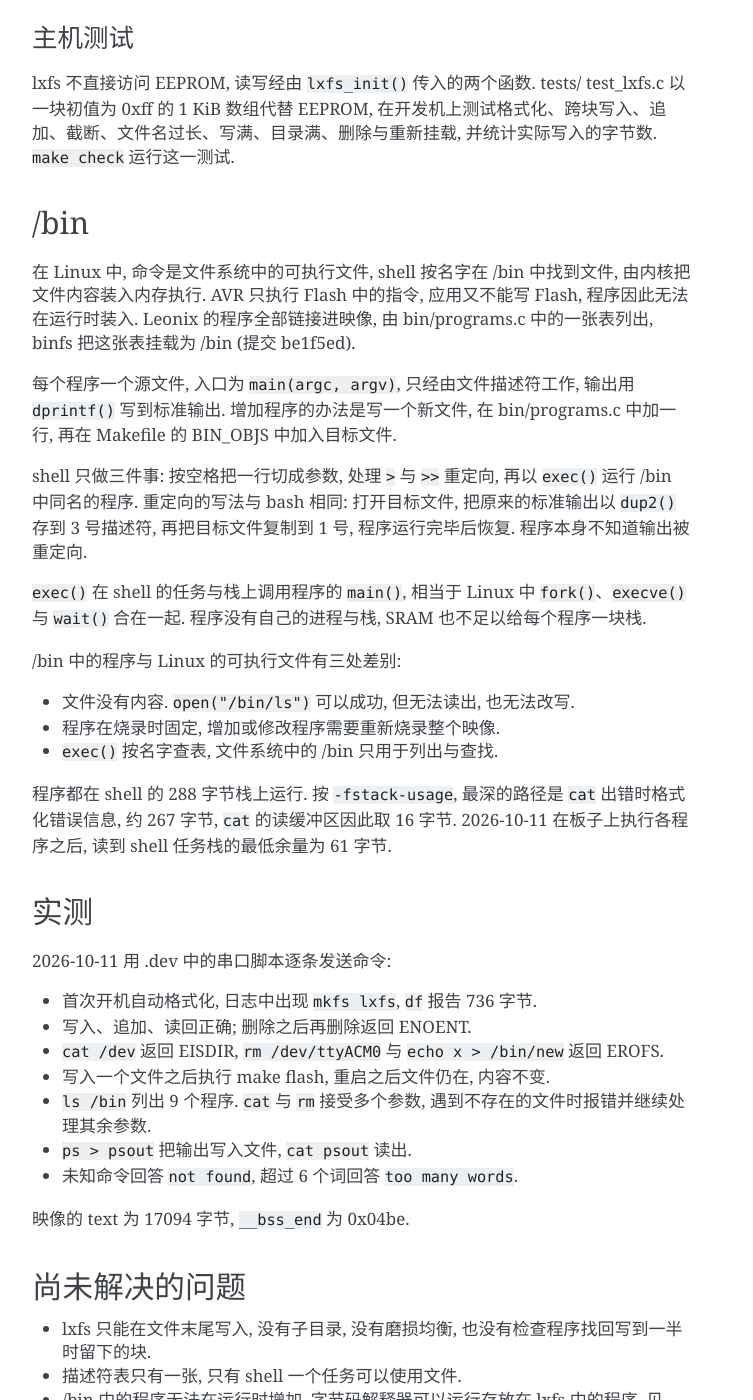
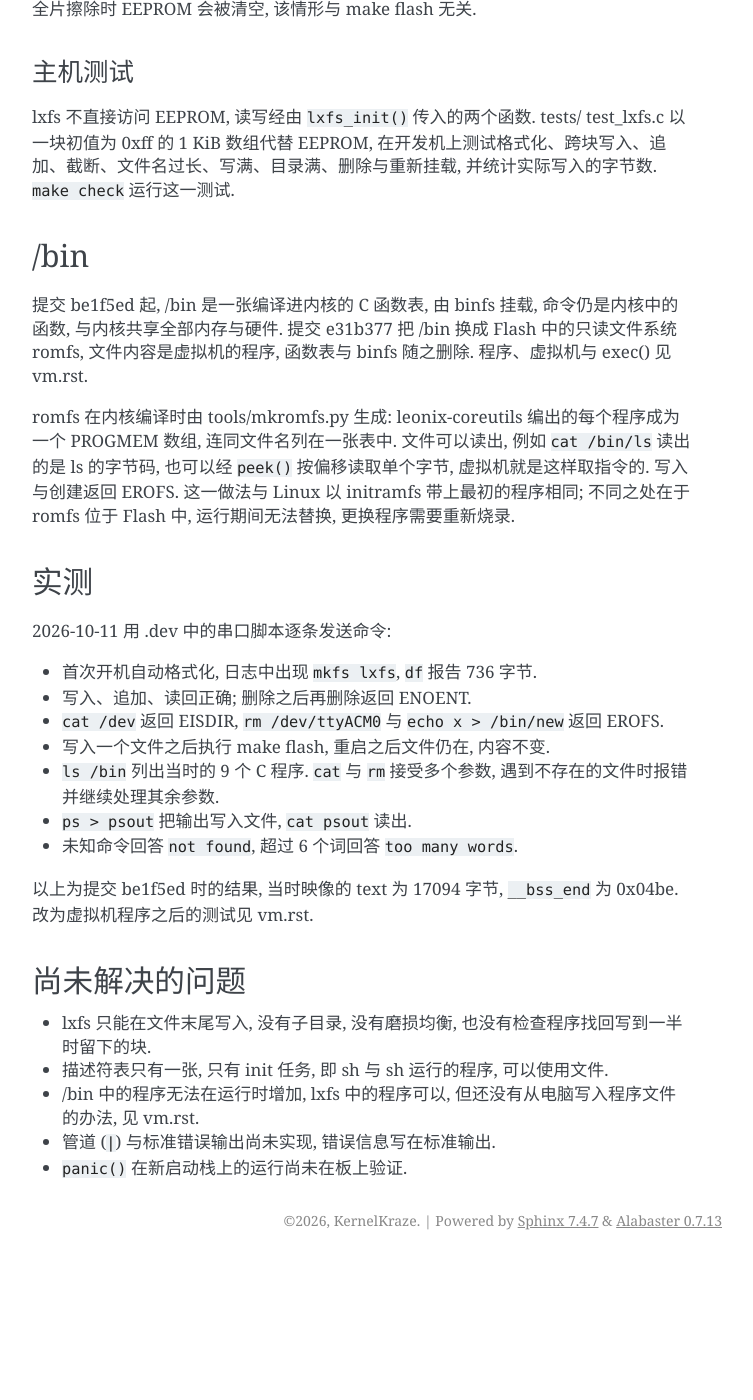
Before and after one commit to w3ngzv/Leonix, a Sphinx documentation site: the page built from Documentation/notes/vfs.rst, in a window 1280 px wide and 1400 px high, scrolled down 3376 px. Shown: the whole window, without its empty margins (388-1141 px from the left). Built offline with Sphinx 7.4.7, drawn with Linux system fonts in a browser that asks for light colours; after the commit the page ends 4636 px from its top, so only the background shows below that; some of the changed text lies outside the part shown.

Commit message:
Documentation: 记录虚拟机、系统调用与用户空间
vfs.rst 仍把 /bin 描述为 C 函数表, shell.rst 仍把 shell 描述为内核任务,
两者在 e31b377 与 392ed96 之后都已不成立. 隔离为何由解释器保证、代码
为何不复制进 SRAM、栈为何曾降到 3 字节余量, 这些理由此前只在提交说明
中; 三个仓库的划分与 GNU coreutils 的关系也一并写明.

building.rst 增加构建前须检出的 external/ 两个仓库.

Signed-off-by: KernelKraze <admin@mail.go1.qzz.io>

```diff
--- a/Documentation/notes/index.rst
+++ b/Documentation/notes/index.rst
@@ -25,3 +25,4 @@
    usb
    shell
    vfs
+   vm
--- a/Documentation/notes/vfs.rst
+++ b/Documentation/notes/vfs.rst
@@ -8,8 +8,8 @@
 路径命名空间的一层. 程序只调用 ``open()``、``read()``、``write()`` 与
 ``close()``, 不必知道文件位于哪个文件系统, 也不必知道对面是文件还是设备,
 这一设计常被概括为"一切皆文件". Leonix 实现了这一层的最小形式: 设备挂载在
-/dev, 程序挂载在 /bin, 其余路径属于 EEPROM 上的文件系统 lxfs. 代码在 fs/、
-bin/ 与 drivers/eeprom.c.
+/dev, 程序挂载在 /bin, 内核状态挂载在 /proc, 其余路径属于 EEPROM 上的文件
+系统 lxfs. 代码在 fs/ 与 drivers/eeprom.c.
 
 
 使用
@@ -55,7 +55,7 @@
   0x0100 起        .data, 之后是 .bss
   至 0x07ff        启动栈, 自 0x07ff 向下
   0x0800 - 0x0801  boot key
-  0x0802 起        .noinit: 液晶屏、USB 与 shell 的任务栈
+  0x0802 起        .noinit: 液晶屏、USB 与 init 的任务栈
   ===============  ========================================
 
 三块栈以 ``section(".noinit.stacks")`` 声明, 链接时以
@@ -65,7 +65,7 @@
 0x0802.
 
 启动栈原先从 RAMEND (0x0aff) 向下. 任务栈搬到上方之后, ``main()`` 的栈与
-它们重叠, ``task_create()`` 填充 0xa5 时会改写 ``main()`` 自己的栈. 复位与
+这些任务栈重叠, ``task_create()`` 填充 0xa5 时会改写 ``main()`` 自己的栈. 复位与
 ``panic()`` 因此都把 SP 设为 0x07ff. 布局写在 include/leonix/memlayout.h.
 
 按 ``-fstack-usage``, ``main()`` 经 ``printk()`` 约用 86 字节, ``panic()``
@@ -104,8 +104,9 @@
   =======  =========================  ============================
   挂载点   文件系统                   代码
   =======  =========================  ============================
-  /bin     程序表, 只读               fs/binfs.c, bin/programs.c
+  /bin     romfs, Flash 中的程序      fs/romfs.c, tools/mkromfs.py
   /dev     字符设备                   fs/char_dev.c
+  /proc    内核状态的文本             fs/procfs.c
   /        lxfs, EEPROM               fs/lxfs.c, drivers/eeprom.c
   =======  =========================  ============================
 
@@ -179,34 +180,17 @@
 /bin
 ====
 
-在 Linux 中, 命令是文件系统中的可执行文件, shell 按名字在 /bin 中找到
-文件, 由内核把文件内容装入内存执行. AVR 只执行 Flash 中的指令, 应用又
-不能写 Flash, 程序因此无法在运行时装入. Leonix 的程序全部链接进映像, 由
-bin/programs.c 中的一张表列出, binfs 把这张表挂载为 /bin (提交 be1f5ed).
+提交 be1f5ed 起, /bin 是一张编译进内核的 C 函数表, 由 binfs 挂载, 命令
+仍是内核中的函数, 与内核共享全部内存与硬件. 提交 e31b377 把 /bin 换成
+Flash 中的只读文件系统 romfs, 文件内容是虚拟机的程序, 函数表与 binfs 随之
+删除. 程序、虚拟机与 exec() 见 vm.rst.
 
-每个程序一个源文件, 入口为 ``main(argc, argv)``, 只经由文件描述符工作,
-输出用 ``dprintf()`` 写到标准输出. 增加程序的办法是写一个新文件, 在
-bin/programs.c 中加一行, 再在 Makefile 的 BIN_OBJS 中加入目标文件.
-
-shell 只做三件事: 按空格把一行切成参数, 处理 ``>`` 与 ``>>`` 重定向, 再以
-``exec()`` 运行 /bin 中同名的程序. 重定向的写法与 bash 相同: 打开目标文件,
-把原来的标准输出以 ``dup2()`` 存到 3 号描述符, 再把目标文件复制到 1 号,
-程序运行完毕后恢复. 程序本身不知道输出被重定向.
-
-``exec()`` 在 shell 的任务与栈上调用程序的 ``main()``, 相当于 Linux 中
-``fork()``、``execve()`` 与 ``wait()`` 合在一起. 程序没有自己的进程与栈,
-SRAM 也不足以给每个程序一块栈.
-
-/bin 中的程序与 Linux 的可执行文件有三处差别:
-
-- 文件没有内容. ``open("/bin/ls")`` 可以成功, 但无法读出, 也无法改写.
-- 程序在烧录时固定, 增加或修改程序需要重新烧录整个映像.
-- ``exec()`` 按名字查表, 文件系统中的 /bin 只用于列出与查找.
-
-程序都在 shell 的 288 字节栈上运行. 按 ``-fstack-usage``, 最深的路径是
-``cat`` 出错时格式化错误信息, 约 267 字节, ``cat`` 的读缓冲区因此取 16
-字节. 2026-10-11 在板子上执行各程序之后, 读到 shell 任务栈的最低余量为
-61 字节.
+romfs 在内核编译时由 tools/mkromfs.py 生成: leonix-coreutils 编出的每个
+程序成为一个 PROGMEM 数组, 连同文件名列在一张表中. 文件可以读出, 例如
+``cat /bin/ls`` 读出的是 ls 的字节码, 也可以经 ``peek()`` 按偏移读取单个
+字节, 虚拟机就是这样取指令的. 写入与创建返回 EROFS. 这一做法与 Linux 以
+initramfs 带上最初的程序相同; 不同之处在于 romfs 位于 Flash 中, 运行期间
+无法替换, 更换程序需要重新烧录.
 
 
 实测
@@ -219,12 +203,13 @@
 - ``cat /dev`` 返回 EISDIR, ``rm /dev/ttyACM0`` 与 ``echo x > /bin/new``
   返回 EROFS.
 - 写入一个文件之后执行 make flash, 重启之后文件仍在, 内容不变.
-- ``ls /bin`` 列出 9 个程序. ``cat`` 与 ``rm`` 接受多个参数, 遇到不存在的
-  文件时报错并继续处理其余参数.
+- ``ls /bin`` 列出当时的 9 个 C 程序. ``cat`` 与 ``rm`` 接受多个参数, 遇到
+  不存在的文件时报错并继续处理其余参数.
 - ``ps > psout`` 把输出写入文件, ``cat psout`` 读出.
 - 未知命令回答 ``not found``, 超过 6 个词回答 ``too many words``.
 
-映像的 text 为 17094 字节, ``__bss_end`` 为 0x04be.
+以上为提交 be1f5ed 时的结果, 当时映像的 text 为 17094 字节, ``__bss_end``
+为 0x04be. 改为虚拟机程序之后的测试见 vm.rst.
 
 
 尚未解决的问题
@@ -232,8 +217,8 @@
 
 - lxfs 只能在文件末尾写入, 没有子目录, 没有磨损均衡, 也没有检查程序找回
   写到一半时留下的块.
-- 描述符表只有一张, 只有 shell 一个任务可以使用文件.
-- /bin 中的程序无法在运行时增加. 字节码解释器可以运行存放在 lxfs 中的程序,
-  见 shell.rst 的 "shell" 一节.
+- 描述符表只有一张, 只有 init 任务, 即 sh 与 sh 运行的程序, 可以使用文件.
+- /bin 中的程序无法在运行时增加, lxfs 中的程序可以, 但还没有从电脑写入
+  程序文件的办法, 见 vm.rst.
 - 管道 (``|``) 与标准错误输出尚未实现, 错误信息写在标准输出.
 - ``panic()`` 在新启动栈上的运行尚未在板上验证.
```
Also changed, not shown: other parts of Documentation/notes/vfs.rst (+1 -1 lines), Documentation/building.rst (+15 -2 lines), Documentation/notes/shell.rst (+15 -24 lines), Documentation/notes/vm.rst (added, +233 -0 lines), 2 other files.
